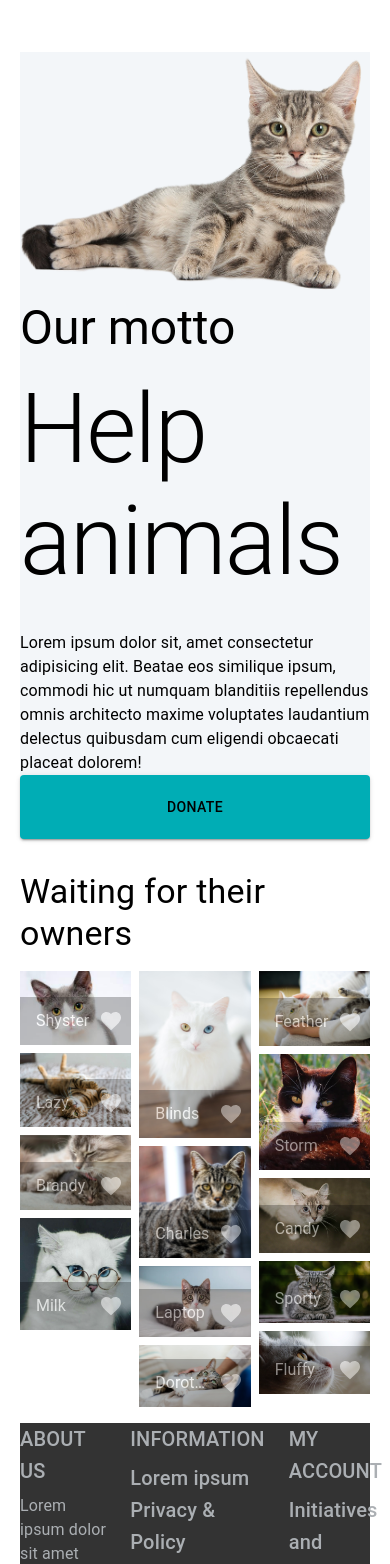
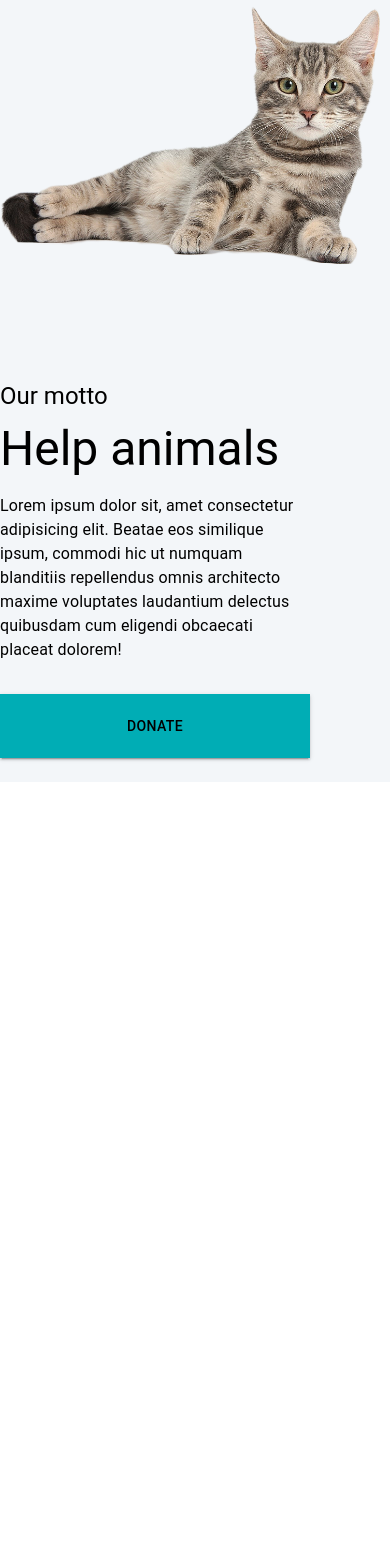
Before and after one commit to Radomyr-kh/cats-and-friends, a React (Create React App) app: page / in a window 390 px wide. Shown: the top 1564 px of the page. After the commit the page ends 844 px from the top, so only its background shows below. Built offline with nearby package versions, Linux system fonts and the light colour scheme.

Commit message:
Added responsiveness

```diff
--- a/src/App.js
+++ b/src/App.js
@@ -7,8 +7,8 @@ function App() {
   return (
     <>
       <Banner />
-      <Content />
-      <Footer />
+      {/* <Content />
+      <Footer /> */}
     </>
   );
 }
--- a/src/components/Banner.js
+++ b/src/components/Banner.js
@@ -4,10 +4,10 @@ import {Colors} from '../styles';
 // !Requirments:
 // Banner should contain:
 
-// 1) image (you can use any pictue). Change image size accordingly to the size of the screen (you can choose size values)
+//? 1) image (you can use any pictue). Change image size accordingly to the size of the screen (you can choose size values)
 //? 2) 3 text elements with different sizes (use Typography component for this),
-// 3) button Donate - customize it so that it looks like shown below (size, sharp edges, change text color on hover)
-// 4) for screen size less than 600px image and text elements should be aligned vertically
+//? 3) button Donate - customize it so that it looks like shown below (size, sharp edges, change text color on hover)
+//? 4) for screen size less than 600px image and text elements should be aligned vertically
 
 const Banner = () => {
   // const breakpointsUpMd = useMediaQuery(theme.breakpoints.up("md"));
@@ -18,12 +18,11 @@ const Banner = () => {
     <>
       <Grid
         container
-        my={4}
+        // my={4}
         sx={{
           bgcolor: Colors.body_bg,
         }}
-        direction='row'
-        // spacing={10}
+        spacing={10}
       >
         <Grid item xs={12} sm={6}>
           <Box>
@@ -36,12 +35,34 @@ const Banner = () => {
           </Box>
         </Grid>
 
-        <Grid item xs={12} sm={6}>
+        {/*//! Space-between: even  */}
+        <Grid my={3} px={10} item xs={12} sm={6}>
+          <Stack spacing={4}>
             <Box>
-            <Typography variant='h3' gutterBottom>
+              <Typography
+                variant='h3'
+                gutterBottom
+                sx={{
+                  typography: {
+                    md: 'h3',
+                    sm: 'h4',
+                    xs: 'h5',
+                  },
+                }}
+              >
                 Our motto
               </Typography>
-            <Typography variant='h1' gutterBottom>
+              <Typography
+                variant='h1'
+                gutterBottom
+                sx={{
+                  typography: {
+                    md: 'h1',
+                    sm: 'h2',
+                    xs: 'h3',
+                  },
+                }}
+              >
                 Help animals
               </Typography>
               {/* gutterBottom = bottom margin */}
@@ -49,16 +70,19 @@ const Banner = () => {
               {/* <Typography variant='subtitle1'> */}
               <Typography variant='body1'>
                 Lorem ipsum dolor sit, amet consectetur adipisicing elit. Beatae
-              eos similique ipsum, commodi hic ut numquam blanditiis repellendus
-              omnis architecto maxime voluptates laudantium delectus quibusdam
-              cum eligendi obcaecati placeat dolorem!
+                eos similique ipsum, commodi hic ut numquam blanditiis
+                repellendus omnis architecto maxime voluptates laudantium
+                delectus quibusdam cum eligendi obcaecati placeat dolorem!
               </Typography>
+            </Box>
 
+            <Box>
               <Button
                 variant='contained' // adds bottom shadow
                 sx={{
                   backgroundColor: Colors.primary,
                   color: Colors.black,
+                  borderRadius: 0,
                   padding: '20px',
                   width: '100%',
                   '&:hover': {
@@ -71,6 +95,7 @@ const Banner = () => {
                 Donate
               </Button>
             </Box>
+          </Stack>
         </Grid>
       </Grid>
     </>
--- a/src/components/Content.js
+++ b/src/components/Content.js
@@ -4,6 +4,9 @@ import {
   ImageListItemBar,
   IconButton,
   Typography,
+  useMediaQuery,
+  createTheme,
+  Box,
 } from '@mui/material';
 import FavoriteIcon from '@mui/icons-material/Favorite';
 import {itemData} from './data';
@@ -15,13 +18,32 @@ import {Colors} from '../styles/index';
 // 3) xs = for less than 600px screen size elements should be placed in one column:
 
 const Content = () => {
+  const theme = createTheme({
+    breakpoints: {
+      values: {
+        md: 900,
+        sm: 600,
+        xs: 0,
+      },
+    },
+  });
+
+  const matchMd = useMediaQuery(theme.breakpoints.up('md'));
+  const matchSm = useMediaQuery(theme.breakpoints.between('sm', 'md'));
+
   return (
     <>
-      <Typography variant='h4' gutterBottom sx={{}}>
+      <Box p={6}>
+        <Typography variant='h4' gutterBottom>
           Waiting for their owners
         </Typography>
 
-      <ImageList variant='masonry' cols={3} gap={8}>
+        {/* <ImageList variant='masonry' cols={3} gap={8}> */}
+        <ImageList
+          variant='masonry'
+          cols={matchMd ? 3 : matchSm ? 2 : 1}
+          gap={8}
+        >
           {itemData.map((item) => (
             <ImageListItem key={item.img}>
               <img
@@ -55,6 +77,7 @@ const Content = () => {
             </ImageListItem>
           ))}
         </ImageList>
+      </Box>
     </>
   );
 };
--- a/src/components/Footer.js
+++ b/src/components/Footer.js
@@ -11,30 +11,25 @@ import {Colors} from '../styles';
 // 1) Sould consist of 3 sections:
 // ABOUT US, INFORMATION, MY ACCOUNT.
 
-// - for 1200px (3 columns)
-// - for [600px - 1200px) (1 + 2 columns)
-// - for less than 600px (1 column)
+// - lg = for 1200px and more (3 columns)
+// - sm-lg = for [600px - 1200px) (1 + 2 columns)
+// - sm = for less than 600px (1 column)
 
 const Footer = () => {
   return (
     <footer>
-      <Stack
-        direction='row'
+      <Grid
+        container
+        p={4}
         sx={{
           backgroundColor: Colors.shaft,
           color: Colors.muted,
         }}
         spacing={3}
       >
-        <Box
-          sx={
-            {
-              // width: 150,
-            }
-          }
-        >
+        <Grid item xs={12} sm={12} md={12} lg={6}>
           <Typography variant='h6' gutterBottom>
-            ABOUT US
+            About us
           </Typography>
           <Typography variant='body1'>
             Lorem ipsum dolor sit amet consectetur adipisicing elit. Ipsum
@@ -42,35 +37,35 @@ const Footer = () => {
             iste voluptates tenetur iusto quia tempore temporibus dolore optio
             vero, libero ea distinctio!
           </Typography>
-          <Stack
-            direction='row'
+          <Box
+            py={4}
             sx={{
               // backgroundColor: Colors.whire,
               color: Colors.white,
             }}
           >
-            <FacebookIcon></FacebookIcon>
-            <TwitterIcon></TwitterIcon>
-            <InstagramIcon></InstagramIcon>
-          </Stack>
-        </Box>
-        <Box>
+            <FacebookIcon sx={{paddingRight: 2}}></FacebookIcon>
+            <TwitterIcon sx={{paddingRight: 2}}></TwitterIcon>
+            <InstagramIcon sx={{paddingRight: 2}}></InstagramIcon>
+          </Box>
+        </Grid>
+        <Grid item xs={12} sm={6} lg={3}>
           <Typography variant='h6' gutterBottom>
-            INFORMATION
+            Information
           </Typography>
           <Typography variant='h6'>Lorem ipsum</Typography>
           <Typography variant='h6'>Privacy & Policy</Typography>
           <Typography variant='h6'>Trems & Conditions</Typography>
-        </Box>
-        <Box>
+        </Grid>
+        <Grid item xs={12} sm={6} lg={3}>
           <Typography variant='h6' gutterBottom>
-            MY ACCOUNT
+            My account
           </Typography>
           <Typography variant='h6'>Initiatives and projects </Typography>
           <Typography variant='h6'>Favorite animals</Typography>
           <Typography variant='h6'>My Account</Typography>
-        </Box>
-      </Stack>
+        </Grid>
+      </Grid>
     </footer>
   );
 };
--- a/src/index.css
+++ b/src/index.css
@@ -1,6 +1,5 @@
 body {
   margin: 0;
-  padding: 20px;
   font-family: -apple-system, BlinkMacSystemFont, 'Segoe UI', 'Roboto', 'Oxygen',
     'Ubuntu', 'Cantarell', 'Fira Sans', 'Droid Sans', 'Helvetica Neue',
     sans-serif;
```
Lines whose indentation alone changed are shown as unchanged.
